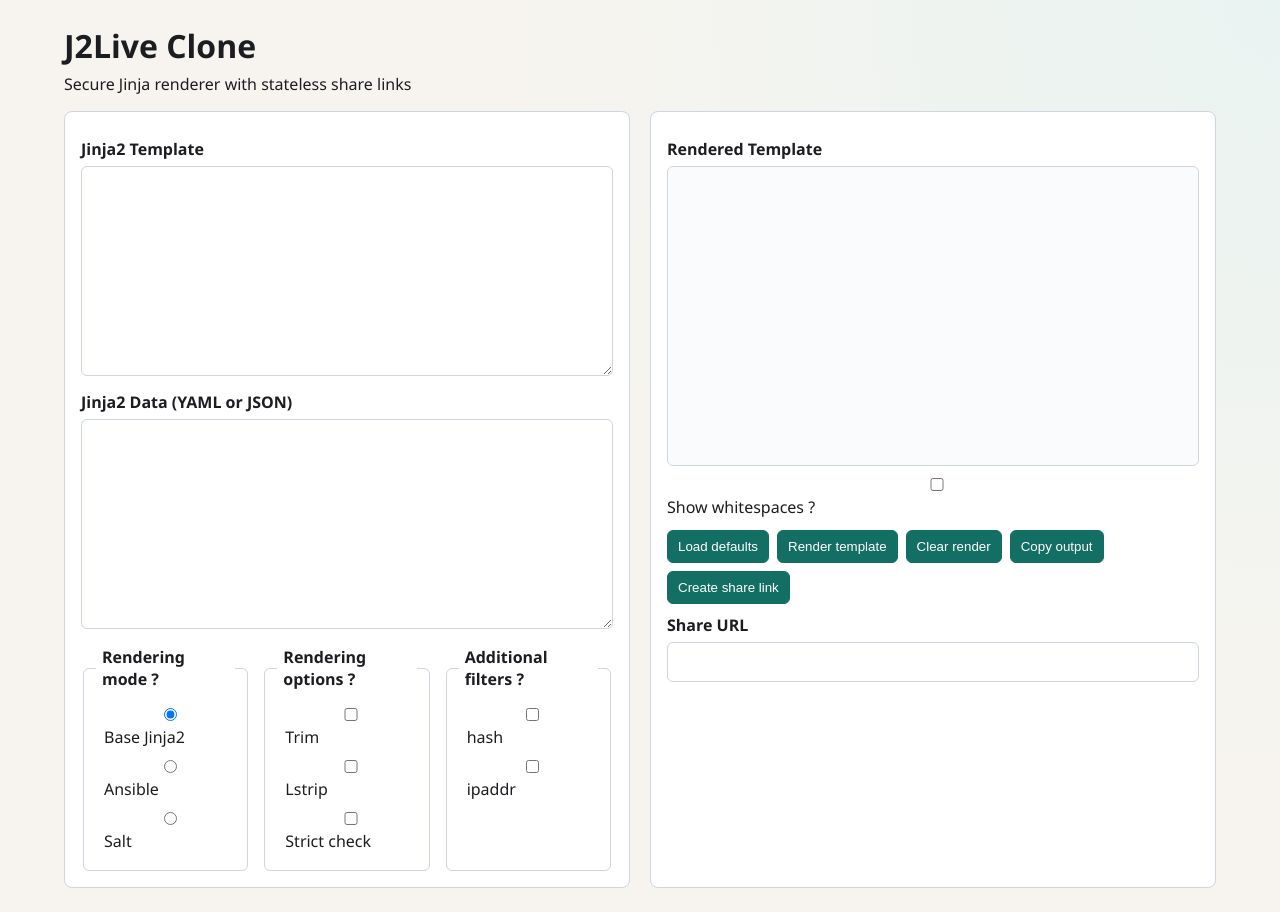
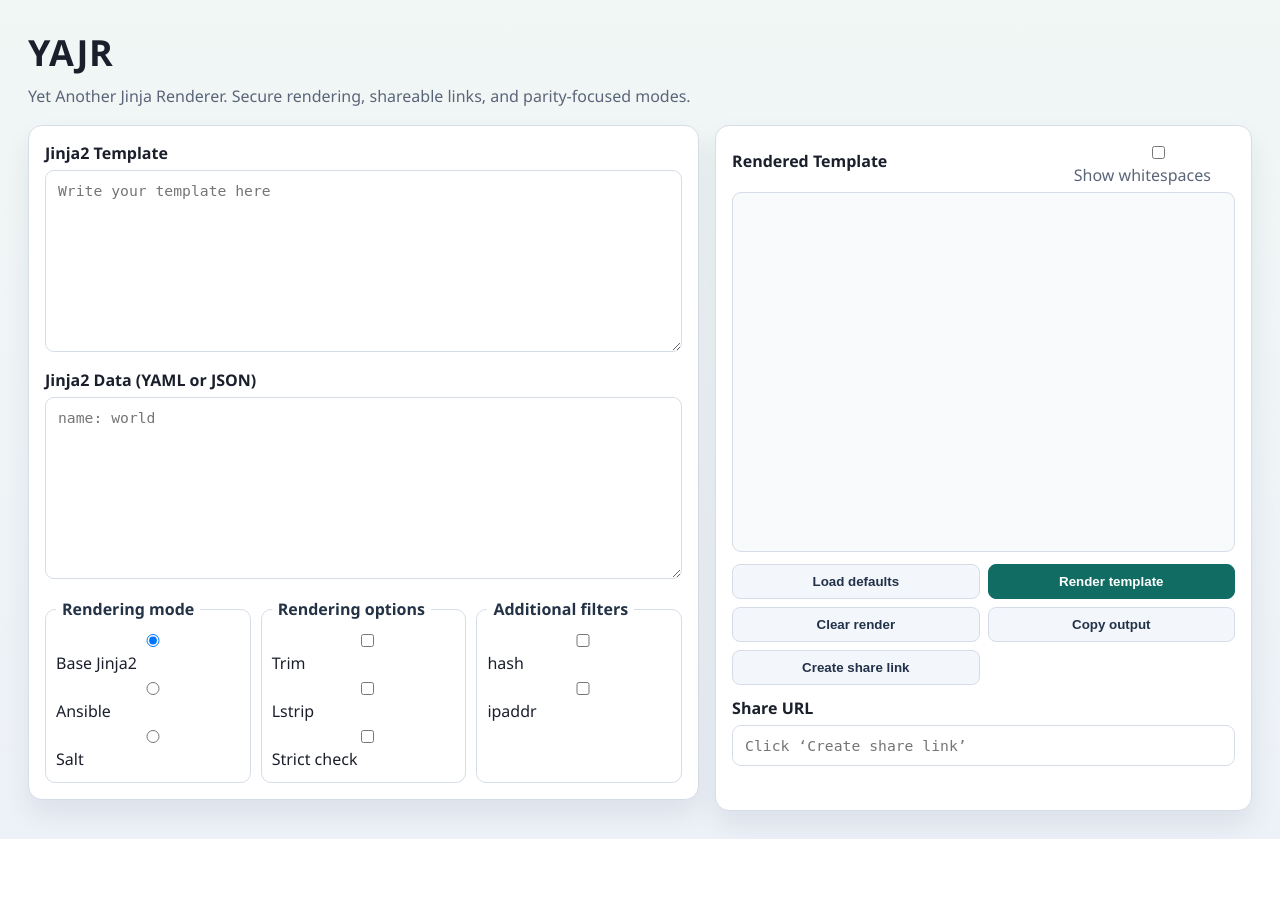
Before and after one commit to wbollock/yajr, a FastAPI app: page / in a window 1280 px wide. After the commit the page ends 839 px from the top, so only its background shows below. Run offline with FastAPI, Linux system fonts and the light colour scheme.

Commit message:
feat(ui): rebrand to YAJR and redesign layout for cleaner controls

```diff
--- a/web/static/css/site.css
+++ b/web/static/css/site.css
@@ -1,9 +1,13 @@
 :root {
-  --bg: #f7f4ef;
-  --panel: #fff;
-  --ink: #1b1d20;
-  --accent: #136f63;
-  --border: #cdd5df;
+  --bg-top: #f1f7f5;
+  --bg-bottom: #edf1f8;
+  --panel: #ffffff;
+  --ink: #1a1f2b;
+  --muted: #5a6579;
+  --accent: #116d63;
+  --accent-strong: #0d5a51;
+  --line: #d7dde8;
+  --shadow: 0 14px 28px rgba(17, 36, 64, 0.08);
 }
 
 * {
@@ -12,94 +16,165 @@
 
 body {
   margin: 0;
-  font-family: "IBM Plex Sans", "Segoe UI", sans-serif;
   color: var(--ink);
-  background: radial-gradient(circle at top right, #e9f3f1, var(--bg) 50%);
+  font-family: "Avenir Next", "Segoe UI", sans-serif;
+  background: linear-gradient(180deg, var(--bg-top), var(--bg-bottom));
 }
 
-.container {
-  max-width: 1200px;
+.shell {
+  max-width: 1320px;
   margin: 0 auto;
-  padding: 24px;
+  padding: 28px;
 }
 
-.title-row h1 {
-  margin: 0;
-  font-size: 2rem;
+.hero {
+  margin-bottom: 18px;
 }
 
-.title-row p {
-  margin-top: 6px;
+.hero h1 {
+  margin: 0;
+  font-size: 2.25rem;
+  letter-spacing: 0.02em;
 }
 
-.grid {
-  display: grid;
-  grid-template-columns: 1fr 1fr;
-  gap: 20px;
+.hero p {
+  margin: 8px 0 0;
+  color: var(--muted);
+  max-width: 780px;
 }
 
-section {
+.workspace {
+  display: grid;
+  gap: 16px;
+  grid-template-columns: minmax(640px, 1.25fr) minmax(420px, 1fr);
+  align-items: start;
+}
+
+.panel {
   background: var(--panel);
-  border: 1px solid var(--border);
-  border-radius: 8px;
+  border: 1px solid var(--line);
+  border-radius: 14px;
+  box-shadow: var(--shadow);
   padding: 16px;
+}
+
+.input-block + .input-block {
+  margin-top: 12px;
 }
 
 label {
   display: block;
-  font-weight: 600;
-  margin: 10px 0 6px;
+  font-weight: 700;
+  margin-bottom: 6px;
 }
 
 textarea,
 input,
 pre {
   width: 100%;
-  border: 1px solid var(--border);
-  border-radius: 6px;
-  padding: 10px;
-  font-family: "IBM Plex Mono", ui-monospace, monospace;
-  font-size: 0.95rem;
+  border: 1px solid var(--line);
+  border-radius: 9px;
+  padding: 11px 12px;
+  font-family: "JetBrains Mono", "IBM Plex Mono", monospace;
+  font-size: 0.92rem;
 }
 
 textarea {
-  min-height: 210px;
+  min-height: 182px;
   resize: vertical;
 }
 
+.controls {
+  margin-top: 14px;
+  display: grid;
+  gap: 10px;
+  grid-template-columns: repeat(3, minmax(0, 1fr));
+}
+
+fieldset {
+  margin: 0;
+  padding: 10px 10px 8px;
+  border: 1px solid var(--line);
+  border-radius: 10px;
+}
+
+legend {
+  padding: 0 6px;
+  font-weight: 700;
+  color: #243246;
+}
+
+fieldset label {
+  font-weight: 500;
+  margin-bottom: 4px;
+}
+
+.panel-head {
+  display: flex;
+  align-items: center;
+  justify-content: space-between;
+  gap: 12px;
+  margin-bottom: 6px;
+}
+
+.show-ws {
+  margin: 0;
+  font-weight: 500;
+  color: var(--muted);
+}
+
 pre {
-  min-height: 300px;
+  min-height: 360px;
   margin: 0;
   white-space: pre-wrap;
   overflow: auto;
-  background: #fafbfc;
+  background: #f8fafc;
 }
 
-.controls {
+.actions {
+  margin-top: 12px;
   display: grid;
-  grid-template-columns: 1fr 1fr 1fr;
-  gap: 12px;
+  grid-template-columns: repeat(2, minmax(0, 1fr));
+  gap: 8px;
+}
+
+button {
+  border: 1px solid var(--line);
+  color: #223248;
+  background: #f3f6fb;
+  border-radius: 8px;
+  padding: 9px 10px;
+  cursor: pointer;
+  font-weight: 650;
+}
+
+button:hover {
+  background: #e8eef9;
+}
+
+.btn-primary {
+  border-color: var(--accent);
+  color: #fff;
+  background: var(--accent);
+}
+
+.btn-primary:hover {
+  background: var(--accent-strong);
+}
+
+.share-group {
   margin-top: 12px;
 }
 
-fieldset {
-  border: 1px solid var(--border);
-  border-radius: 6px;
+.status {
+  margin: 10px 0 0;
+  min-height: 1.2em;
+  color: var(--muted);
+  font-size: 0.92rem;
 }
 
-legend {
-  font-weight: 600;
-  padding: 0 6px;
-}
-
-fieldset label {
-  margin: 8px;
-  font-weight: 500;
-}
-
-.show-ws {
-  margin-top: 8px;
-  font-weight: 500;
+.status.error {
+  color: #9f2730;
 }
 
 .ws_space,
@@ -112,7 +187,7 @@
 
 .ws_space.ws_vis::after {
   content: "\2022";
-  color: #9aa6b2;
+  color: #8c96a6;
   position: absolute;
   left: 0;
   top: 0;
@@ -120,7 +195,7 @@
 
 .ws_tab.ws_vis::after {
   content: "\21E5";
-  color: #9aa6b2;
+  color: #8c96a6;
   position: absolute;
   left: 0;
   top: 0;
@@ -128,38 +203,34 @@
 
 .ws_newline.ws_vis::after {
   content: "\21B5";
-  color: #9aa6b2;
+  color: #8c96a6;
   position: absolute;
   left: 0;
   top: 0;
 }
 
-.actions {
-  margin-top: 12px;
-  display: flex;
-  flex-wrap: wrap;
-  gap: 8px;
-}
-
-button {
-  border: 1px solid var(--accent);
-  color: #fff;
-  background: var(--accent);
-  border-radius: 6px;
-  padding: 8px 10px;
-  cursor: pointer;
-}
-
-button:hover {
-  filter: brightness(0.95);
-}
-
-@media (max-width: 980px) {
-  .grid {
+@media (max-width: 1100px) {
+  .workspace {
     grid-template-columns: 1fr;
   }
 
-  .controls {
+  .actions {
+    grid-template-columns: 1fr 1fr;
+  }
+}
+
+@media (max-width: 760px) {
+  .shell {
+    padding: 16px;
+  }
+
+  .controls,
+  .actions {
     grid-template-columns: 1fr;
   }
+
+  .panel-head {
+    align-items: flex-start;
+    flex-direction: column;
+  }
 }
--- a/web/static/js/app.js
+++ b/web/static/js/app.js
@@ -1,3 +1,17 @@
+function statusLine() {
+  return document.getElementById("status_line");
+}
+
+function setStatus(message, isError) {
+  const el = statusLine();
+  el.textContent = message || "";
+  if (isError) {
+    el.classList.add("error");
+  } else {
+    el.classList.remove("error");
+  }
+}
+
 function selectedFilters() {
   const filters = [];
   document.querySelectorAll(".add_filters").forEach((el) => {
@@ -30,7 +44,7 @@
     "  description {{ iface.description | default('N/A') }}",
     "  ip address {{ iface.ip | ipaddr('address') }} {{ iface.ip | ipaddr('network') }}",
     "{% endfor %}",
-  ].join("\\n");
+  ].join("\n");
 
   document.getElementById("j2_data").value = [
     "interfaces:",
@@ -40,14 +54,15 @@
     "  - name: Ethernet2",
     "    description: Server VLAN",
     "    ip: 198.51.100.5/24",
-  ].join("\\n");
+  ].join("\n");
 
   document.getElementById("opt_strict").checked = true;
   document.getElementById("opt_trim").checked = true;
   document.getElementById("opt_lstrip").checked = true;
   document.getElementById("filter_hash").checked = false;
   document.getElementById("filter_ipaddr").checked = true;
-  document.querySelector(\"input[name='render_mode'][value='base']\").checked = true;
+  document.querySelector("input[name='render_mode'][value='base']").checked = true;
+  setStatus("Loaded defaults.", false);
 }
 
 function classifyWhitespaces(text) {
@@ -97,41 +112,51 @@
   });
 }
 
+async function jsonFetch(url, payload) {
+  const response = await fetch(url, {
+    method: payload ? "POST" : "GET",
+    headers: payload ? { "Content-Type": "application/json" } : undefined,
+    body: payload ? JSON.stringify(payload) : undefined,
+  });
+
+  const data = await response.json();
+  if (!response.ok) {
+    const detail = data.detail || "Request failed.";
+    throw new Error(detail);
+  }
+  return data;
+}
+
 async function renderTemplate() {
-  const payload = currentPayload();
-  const response = await fetch("/api/render", {
-    method: "POST",
-    headers: { "Content-Type": "application/json" },
-    body: JSON.stringify(payload),
-  });
-  const data = await response.json();
-
+  try {
+    const data = await jsonFetch("/api/render", currentPayload());
     const pre = document.getElementById("render_results");
     pre.innerHTML = "";
     pre.append(classifyWhitespaces(data.render_result || ""));
     applyWhitespaceToggle();
+    setStatus("Rendered template.", false);
+  } catch (error) {
+    setStatus(`Render failed: ${error.message}`, true);
+  }
 }
 
 async function createShare() {
-  const payload = currentPayload();
-  const response = await fetch("/api/share", {
-    method: "POST",
-    headers: { "Content-Type": "application/json" },
-    body: JSON.stringify(payload),
-  });
-  const data = await response.json();
+  try {
+    const data = await jsonFetch("/api/share", currentPayload());
     document.getElementById("share_url").value = data.share_url || "";
+    setStatus("Share link created.", false);
+  } catch (error) {
+    setStatus(`Share failed: ${error.message}`, true);
+  }
 }
 
 async function loadShare(token) {
   if (!token) {
     return;
   }
-  const response = await fetch(`/api/share/${token}`);
-  if (!response.ok) {
-    return;
-  }
-  const payload = await response.json();
+
+  try {
+    const payload = await jsonFetch(`/api/share/${token}`);
     document.getElementById("j2_template").value = payload.template || "";
     document.getElementById("j2_data").value = payload.data || "";
 
@@ -150,19 +175,32 @@
       const key = el.id.replace("filter_", "");
       el.checked = activeFilters.includes(key);
     });
+
+    setStatus("Loaded shared template.", false);
+  } catch (error) {
+    setStatus(`Could not load share link: ${error.message}`, true);
+  }
 }
 
+function clearRender() {
+  document.getElementById("render_results").textContent = "";
+  setStatus("Render output cleared.", false);
+}
+
+async function copyRender() {
+  try {
+    await navigator.clipboard.writeText(document.getElementById("render_results").innerText || "");
+    setStatus("Rendered output copied.", false);
+  } catch (error) {
+    setStatus("Copy failed. Browser clipboard access is unavailable.", true);
+  }
+}
+
+document.getElementById("load_defaults").addEventListener("click", loadDefaults);
 document.getElementById("request_render").addEventListener("click", renderTemplate);
+document.getElementById("reset_render").addEventListener("click", clearRender);
+document.getElementById("copy_render").addEventListener("click", copyRender);
 document.getElementById("create_share").addEventListener("click", createShare);
 document.getElementById("toggle_whitespaces").addEventListener("change", applyWhitespaceToggle);
-document.getElementById("load_defaults").addEventListener("click", loadDefaults);
-
-document.getElementById("reset_render").addEventListener("click", function () {
-  document.getElementById("render_results").textContent = "";
-});
-
-document.getElementById("copy_render").addEventListener("click", function () {
-  navigator.clipboard.writeText(document.getElementById("render_results").innerText || "");
-});
 
 loadShare(window.__INITIAL_SHARE_TOKEN__);
--- a/web/templates/index.html
+++ b/web/templates/index.html
@@ -3,60 +3,73 @@
 <head>
   <meta charset="UTF-8" />
   <meta name="viewport" content="width=device-width, initial-scale=1.0" />
-  <title>J2Live Clone - Secure Jinja Renderer</title>
+  <title>YAJR - Yet Another Jinja Renderer</title>
   <link rel="stylesheet" href="/static/css/site.css" />
 </head>
 <body>
-  <div class="container">
-    <header class="title-row">
-      <h1>J2Live Clone</h1>
-      <p>Secure Jinja renderer with stateless share links</p>
+  <div class="shell">
+    <header class="hero">
+      <h1>YAJR</h1>
+      <p>Yet Another Jinja Renderer. Secure rendering, shareable links, and parity-focused modes.</p>
     </header>
 
-    <main class="grid">
-      <section>
-        <label for="j2_template">Jinja2 Template</label>
-        <textarea id="j2_template" spellcheck="false"></textarea>
+    <main class="workspace">
+      <section class="panel panel-left">
+        <div class="input-block">
+          <label for="j2_template">Jinja2 Template</label>
+          <textarea id="j2_template" spellcheck="false" placeholder="Write your template here"></textarea>
+        </div>
 
-        <label for="j2_data">Jinja2 Data (YAML or JSON)</label>
-        <textarea id="j2_data" spellcheck="false"></textarea>
+        <div class="input-block">
+          <label for="j2_data">Jinja2 Data (YAML or JSON)</label>
+          <textarea id="j2_data" spellcheck="false" placeholder="name: world"></textarea>
+        </div>
 
         <div class="controls">
           <fieldset>
-            <legend>Rendering mode ?</legend>
+            <legend>Rendering mode</legend>
             <label><input type="radio" name="render_mode" value="base" checked /> Base Jinja2</label>
             <label><input type="radio" name="render_mode" value="ansible" /> Ansible</label>
             <label><input type="radio" name="render_mode" value="salt" /> Salt</label>
           </fieldset>
+
           <fieldset>
-            <legend>Rendering options ?</legend>
+            <legend>Rendering options</legend>
             <label><input type="checkbox" id="opt_trim" /> Trim</label>
             <label><input type="checkbox" id="opt_lstrip" /> Lstrip</label>
             <label><input type="checkbox" id="opt_strict" /> Strict check</label>
           </fieldset>
+
           <fieldset>
-            <legend>Additional filters ?</legend>
+            <legend>Additional filters</legend>
             <label><input type="checkbox" class="add_filters" id="filter_hash" /> hash</label>
             <label><input type="checkbox" class="add_filters" id="filter_ipaddr" /> ipaddr</label>
           </fieldset>
         </div>
       </section>
 
-      <section>
-        <label for="render_results">Rendered Template</label>
+      <section class="panel panel-right">
+        <div class="panel-head">
+          <label for="render_results">Rendered Template</label>
+          <label class="show-ws"><input type="checkbox" id="toggle_whitespaces" /> Show whitespaces</label>
+        </div>
+
         <pre id="render_results"></pre>
-        <label class="show-ws"><input type="checkbox" id="toggle_whitespaces" /> Show whitespaces ?</label>
 
         <div class="actions">
-          <button id="load_defaults">Load defaults</button>
-          <button id="request_render">Render template</button>
-          <button id="reset_render">Clear render</button>
-          <button id="copy_render">Copy output</button>
-          <button id="create_share">Create share link</button>
+          <button id="load_defaults" type="button">Load defaults</button>
+          <button id="request_render" type="button" class="btn-primary">Render template</button>
+          <button id="reset_render" type="button">Clear render</button>
+          <button id="copy_render" type="button">Copy output</button>
+          <button id="create_share" type="button">Create share link</button>
         </div>
 
-        <label for="share_url">Share URL</label>
-        <input id="share_url" type="text" readonly />
+        <div class="share-group">
+          <label for="share_url">Share URL</label>
+          <input id="share_url" type="text" readonly placeholder="Click ‘Create share link’" />
+        </div>
+
+        <p id="status_line" class="status" aria-live="polite"></p>
       </section>
     </main>
   </div>
```
Also changed, not shown: README.md. Lines whose indentation alone changed are shown as unchanged.
